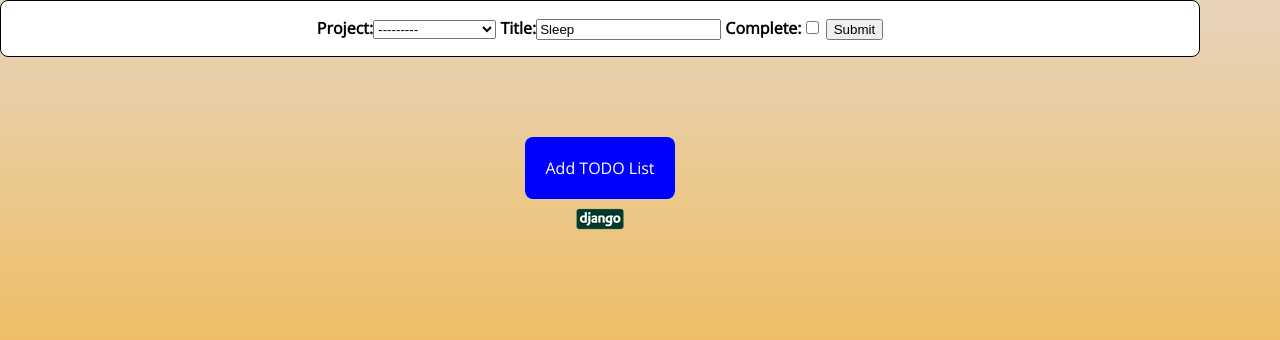
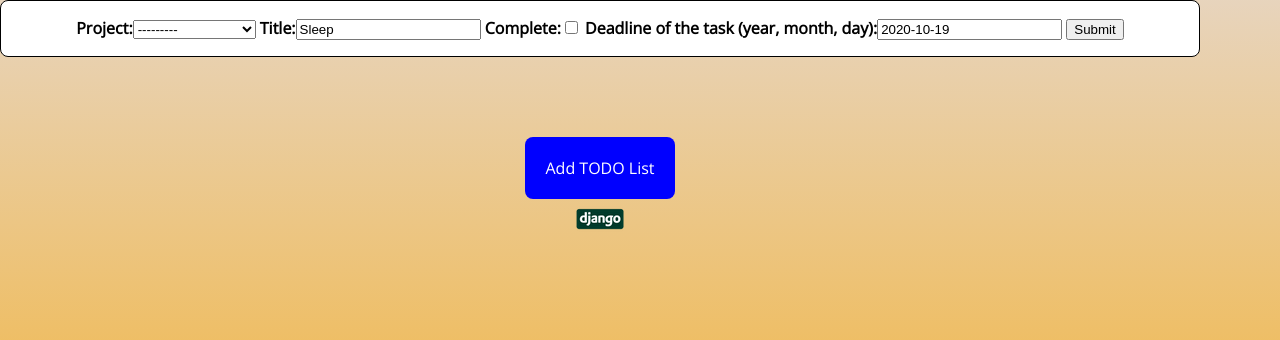
Before and after one commit to jonqwerty/taskmanager, a Django app: page /update_task/1 in a window 1280 px wide. Shown: the part 124-464 px from the top of the page. Run offline with Django 3.2, Linux system fonts and the light colour scheme; data comes from the database, SQL or seed files in the repository; both versions use the stored data as it was after the commit.

Commit message:
Add deadline of task

```diff
--- a/tasks/models.py
+++ b/tasks/models.py
@@ -25,11 +25,15 @@ class Task(models.Model):
 	project = models.ForeignKey(Project, null=True, on_delete=models.CASCADE)
 	title = models.CharField(max_length=300, null=True)
 	complete = models.BooleanField(default=False)
+	deadline = models.DateField('Deadline of the task (year, month, day)', default=date.today)
 	created = models.DateTimeField(auto_now_add=True,null=True)
 
 	def __str__(self):
 		return self.title
 
+	def deadline_func(self):
+		days = self.deadline - date.today()
+		return days
 
 
 
--- a/tasks/templates/tasks/index.html
+++ b/tasks/templates/tasks/index.html
@@ -52,9 +52,14 @@
 
 						<p>{{task.title}}</p>
 
+						<a class="calendar" href="{% url 'deadline_task' task.id %}">
+						<img src=" static/images/calendar.png " alt="calendar_icon">
+						</a>
+
 						<a href="{% url 'update_task' task.id %}" class="edittask">
 							<img src=" static/images/pencil_icon.png " alt="pencil_icon">
 						</a>
+
 						<a href="{% url 'delete_task' task.id %}" class="deletetask">
 							<img src=" static/images/trash.png " alt="trash_icon">
 						</a>
--- a/tasks/urls.py
+++ b/tasks/urls.py
@@ -10,6 +10,9 @@ urlpatterns = [
     path('update_project/<str:pk>' , views.updateProject, name="update_project"),
     path('delete_project/<str:pk>' , views.deleteProject, name="delete_project"),
     path('create_task/<str:pk>' , views.createTask, name="create_task"),
+
+    path('deadline_task/<str:pk>' , views.deadlineTask, name="deadline_task"),
+
     path('update_task/<str:pk>' , views.updateTask, name="update_task"),
     path('delete_task/<str:pk>' , views.deleteTask, name="delete_task"),
 
--- a/tasks/views.py
+++ b/tasks/views.py
@@ -47,7 +47,7 @@ def deadlineProject(request, pk):
 
 	print (type(d))
 
-	return render ( request, 'tasks/show_deadline.html', context )
+	return render ( request, 'tasks/show_deadline_project.html', context )
 
 
 def updateProject(request, pk):
@@ -121,6 +121,16 @@ def createTask(request, pk):
 
 	return render ( request, 'tasks/index.html', context )
 
+def deadlineTask(request, pk):
+	task = Task.objects.get(id=pk)
+	d = task.deadline_func()
+
+	d = d.days
+
+	context = {"dd":d}
+
+	return render ( request, 'tasks/show_deadline_task.html', context )
+
 
 
 # 	if request.method == 'POST':
```
Also changed, not shown: tasks/templates/tasks/show_deadline_task.html (added, +27 -0 lines), db.sqlite3, tasks/migrations/0009_task_deadline.py (added), tasks/templates/tasks/show_deadline_project.html (renamed from tasks/templates/tasks/show_deadline.html).
